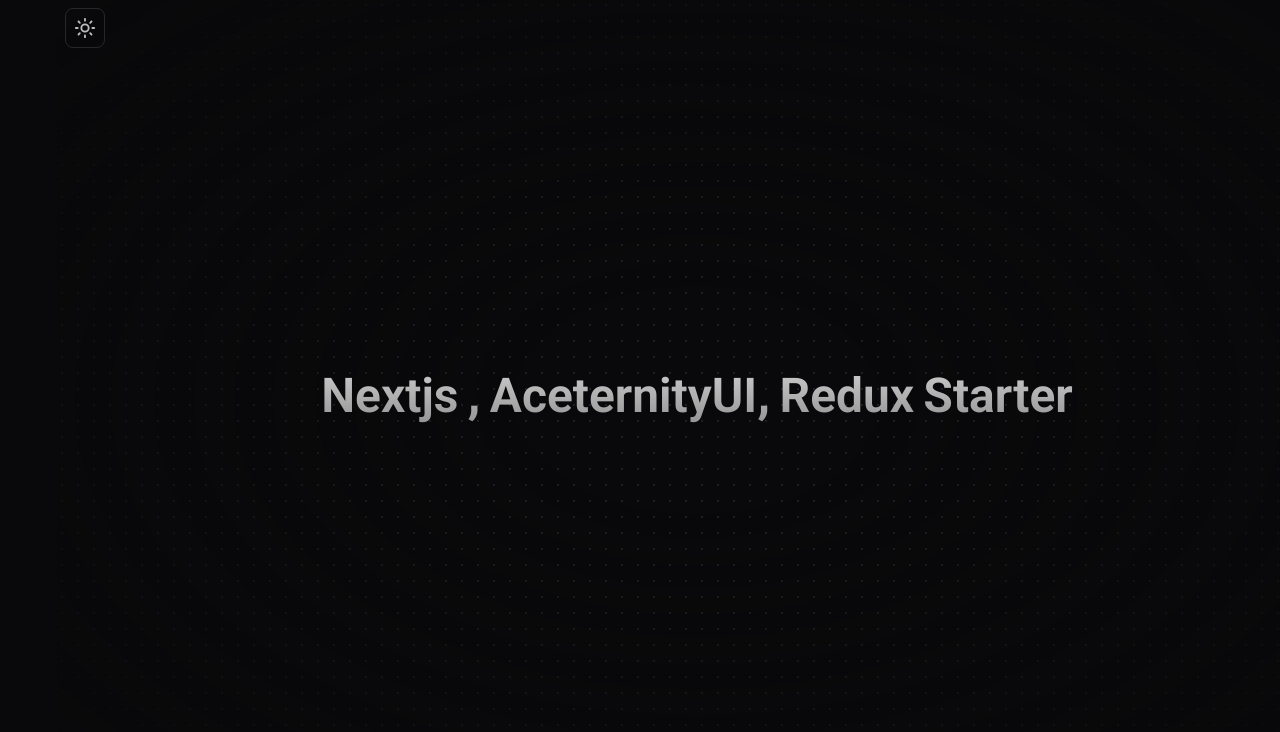
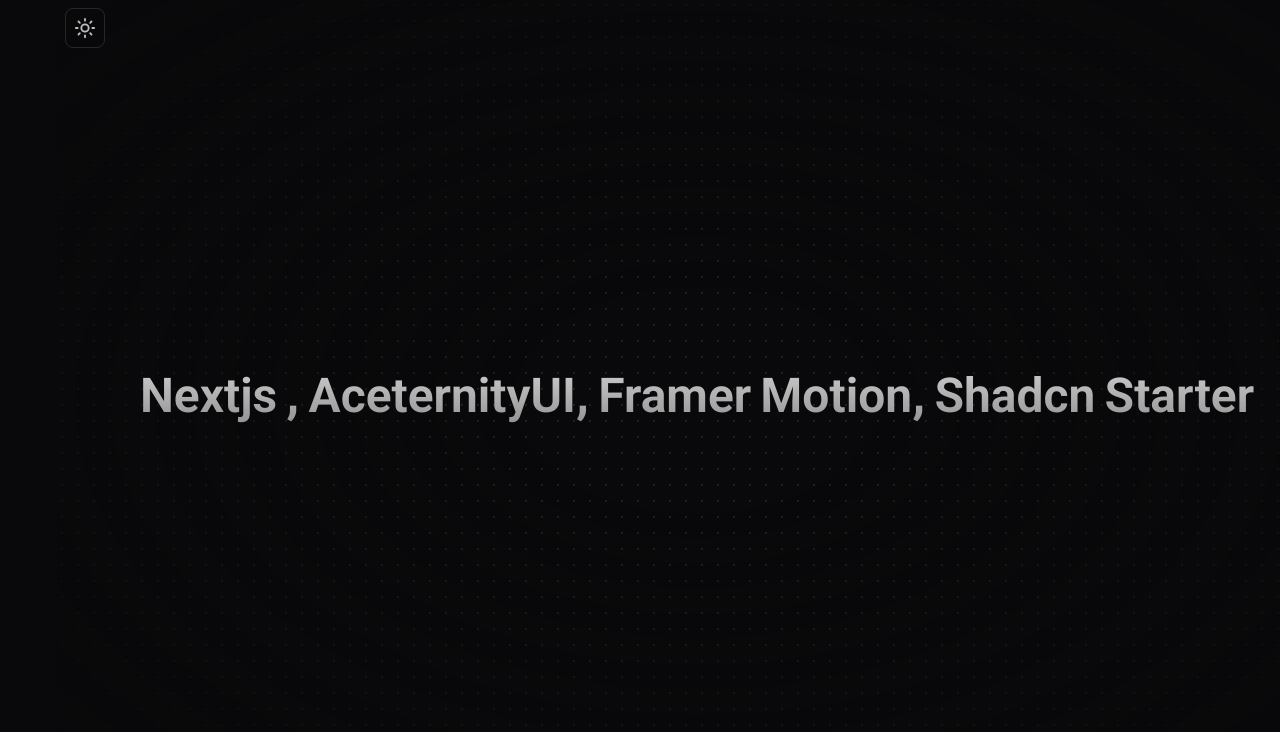
Before and after one commit to taymakz/next-starter, a Next.js app: page / in a window 1280 px wide. Shown: the top 732 px of the page. Built offline with nearby package versions, Linux system fonts and the light colour scheme.

Commit message:
feat: starter Text

```diff
--- a/app/page.tsx
+++ b/app/page.tsx
@@ -14,7 +14,7 @@
         <div className="space-y-10">
 
           <p className="text-xl xs:text-2xl sm:text-3xl md:text-4xl lg:text-5xl xl:text-7xl font-bold relative z-20 bg-clip-text text-transparent bg-gradient-to-b from-neutral-200 to-neutral-500 py-8">
-            Nextjs , AceternityUI, Redux Starter
+            Nextjs , AceternityUI, Framer Motion, Shadcn Starter
           </p>
 
         </div>
```
